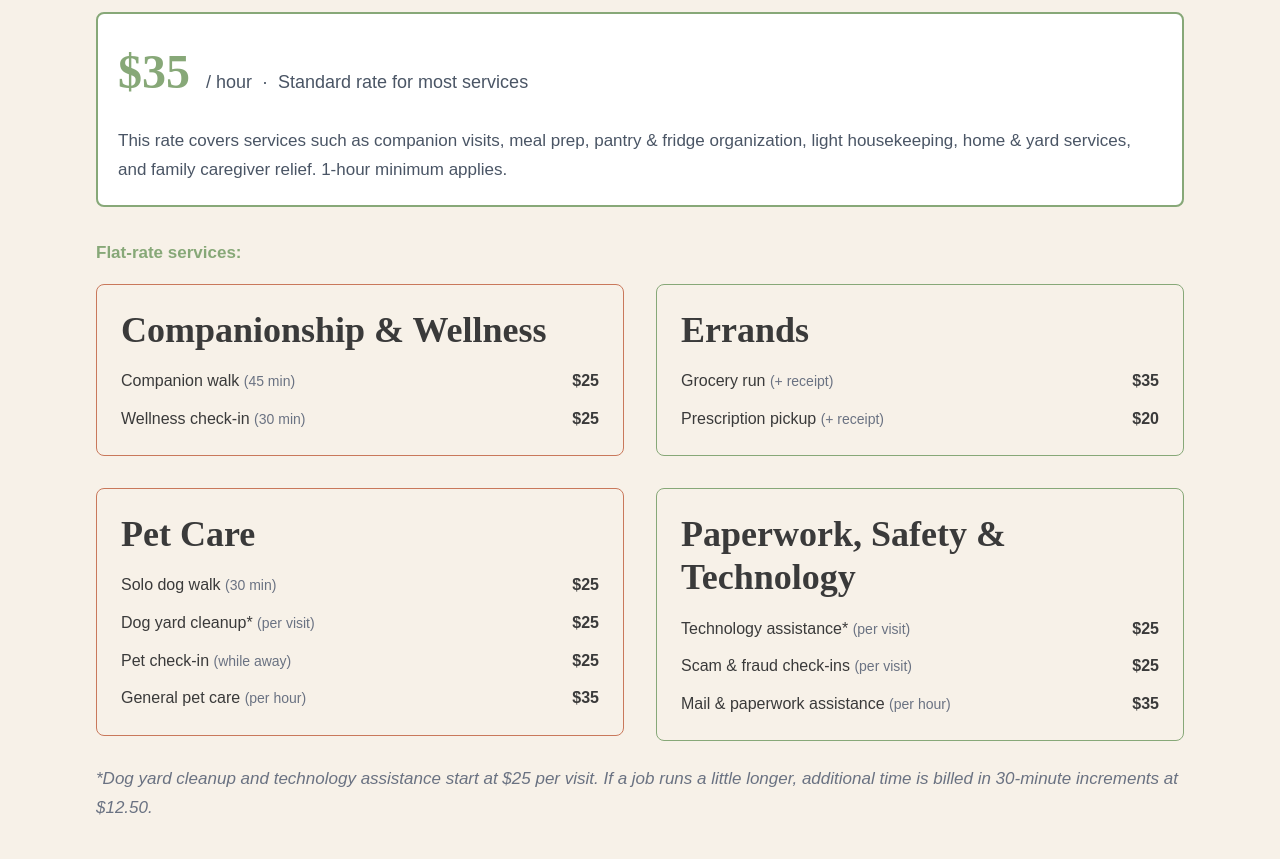
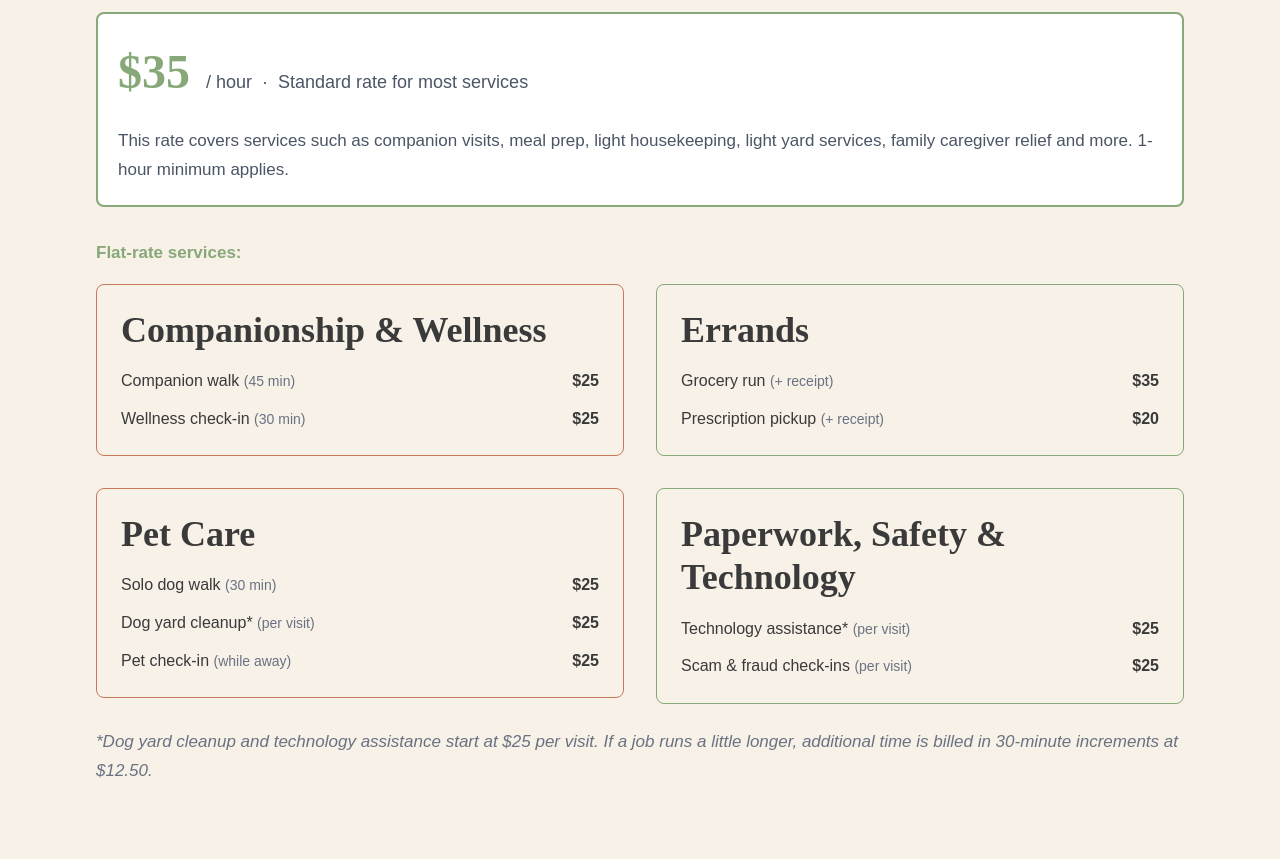
Before and after one commit to GoodCompanySCS/goodcompany-scs, a Next.js app: page /pricing in a window 1280 px wide. Shown: the part 560-1419 px from the top of the page. Built offline with nearby package versions, Linux system fonts and the light colour scheme.

Commit message:
Update page.tsx

```diff
--- a/app/pricing/page.tsx
+++ b/app/pricing/page.tsx
@@ -23,7 +23,7 @@ export default function Pricing() {
                 <span className="text-lg text-gray-600">/ hour &nbsp;·&nbsp; Standard rate for most services</span>
               </div>
               <p className="text-gray-600">
-                This rate covers services such as companion visits, meal prep, pantry & fridge organization, light housekeeping, home & yard services, and family caregiver relief. 1-hour minimum applies.
+                This rate covers services such as companion visits, meal prep, light housekeeping, light yard services, family caregiver relief and more. 1-hour minimum applies.
               </p>
             </div>
 
@@ -65,13 +65,8 @@ export default function Pricing() {
                       <span>Pet check-in <span className="text-sm text-gray-500">(while away)</span></span>
                       <span className="font-semibold">$25</span>
                     </li>
-                    <li className="flex justify-between">
-                      <span>General pet care <span className="text-sm text-gray-500">(per hour)</span></span>
-                      <span className="font-semibold">$35</span>
-                    </li>
                   </ul>
                 </div>
-
               </div>
 
               {/* Right Column */}
@@ -103,10 +98,6 @@ export default function Pricing() {
                     <li className="flex justify-between">
                       <span>Scam & fraud check-ins <span className="text-sm text-gray-500">(per visit)</span></span>
                       <span className="font-semibold">$25</span>
-                    </li>
-                    <li className="flex justify-between">
-                      <span>Mail & paperwork assistance <span className="text-sm text-gray-500">(per hour)</span></span>
-                      <span className="font-semibold">$35</span>
                     </li>
                   </ul>
                 </div>
```
